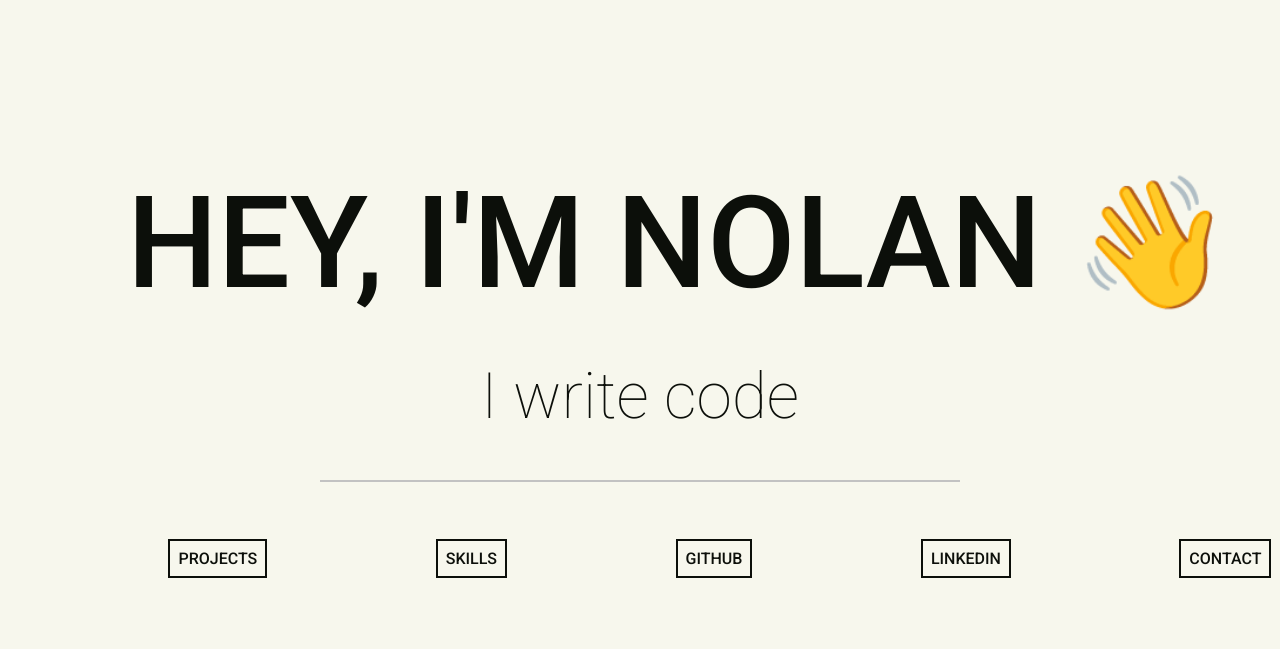
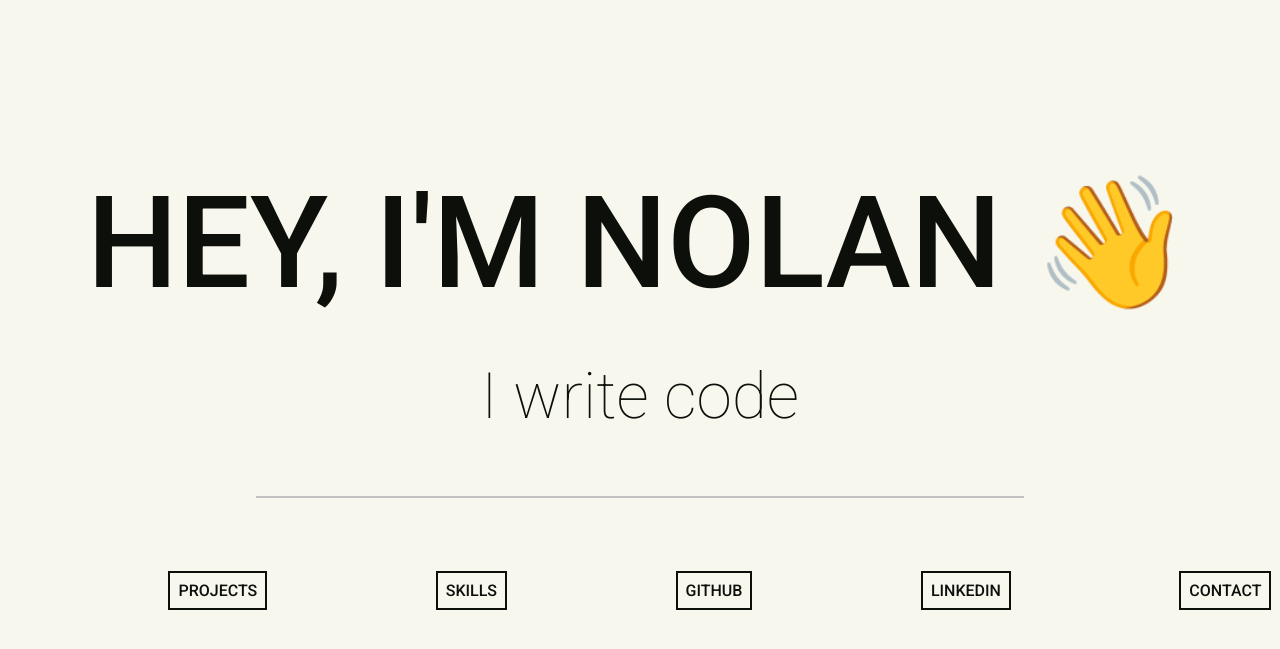
Before and after one commit to nolangh/port, a plain HTML site: page index.html in a window 1280 px wide. Shown: the part 67-716 px from the top of the page. Drawn offline with Linux system fonts and the light colour scheme.

Commit message:
re-worked centering

```diff
--- a/style/style.scss
+++ b/style/style.scss
@@ -1,7 +1,6 @@
 /* FIXME: style links for hover and after click */
 /* TODO: add media querys */
 /* TODO: style links on home page for hover and after click */
-/* TODO re-style button */
 
 @use "vars" as v;
 /* ----------------------------- General styles ----------------------------- */
@@ -9,9 +8,10 @@ html {
   scroll-behavior: smooth;
   cursor: default;
   overflow-x: hidden;
-  html::-webkit-scrollbar {
-    display: none;
-  }
+}
+
+html::-webkit-scrollbar {
+  display: none;
 }
 
 body {
@@ -75,8 +75,8 @@ section {
 .home_section_hero_title_div {
   display: flex;
   align-items: center;
+  justify-content: center;
   flex-direction: column;
-  margin-left: 5em;
   margin-top: 8em;
   background: v.$white;
 
@@ -97,6 +97,7 @@ section {
 
   #home_phrase {
     color: v.$black;
+    justify-content: center;
     margin: 0;
     font-family: v.$ff-secondary;
     font-weight: v.$fw-light;
@@ -107,7 +108,7 @@ section {
 /* ------------------------------- Line Break ------------------------------- */
 
 #home_section_break {
-  margin: 2em 25% 0 25%;
+  margin: 3em 20% 0 20%;
   display: block;
   border: 1px solid v.$grey;
 }
@@ -115,16 +116,16 @@ section {
 /* ----------------------------- Home Nav Links ----------------------------- */
 
 .nav_div {
-  margin-top: 3em;
+  margin-top: 4em;
   margin-left: auto;
   margin-right: auto;
-  width: 90rem;
+  width: 90em;
 
   .nav_ul {
     list-style-type: none;
     display: flex;
     justify-content: space-evenly;
-    padding-left: 0;
+    padding: 0;
 
     .nav_a {
       text-transform: uppercase;
```
Also changed, not shown: style/style.css.
